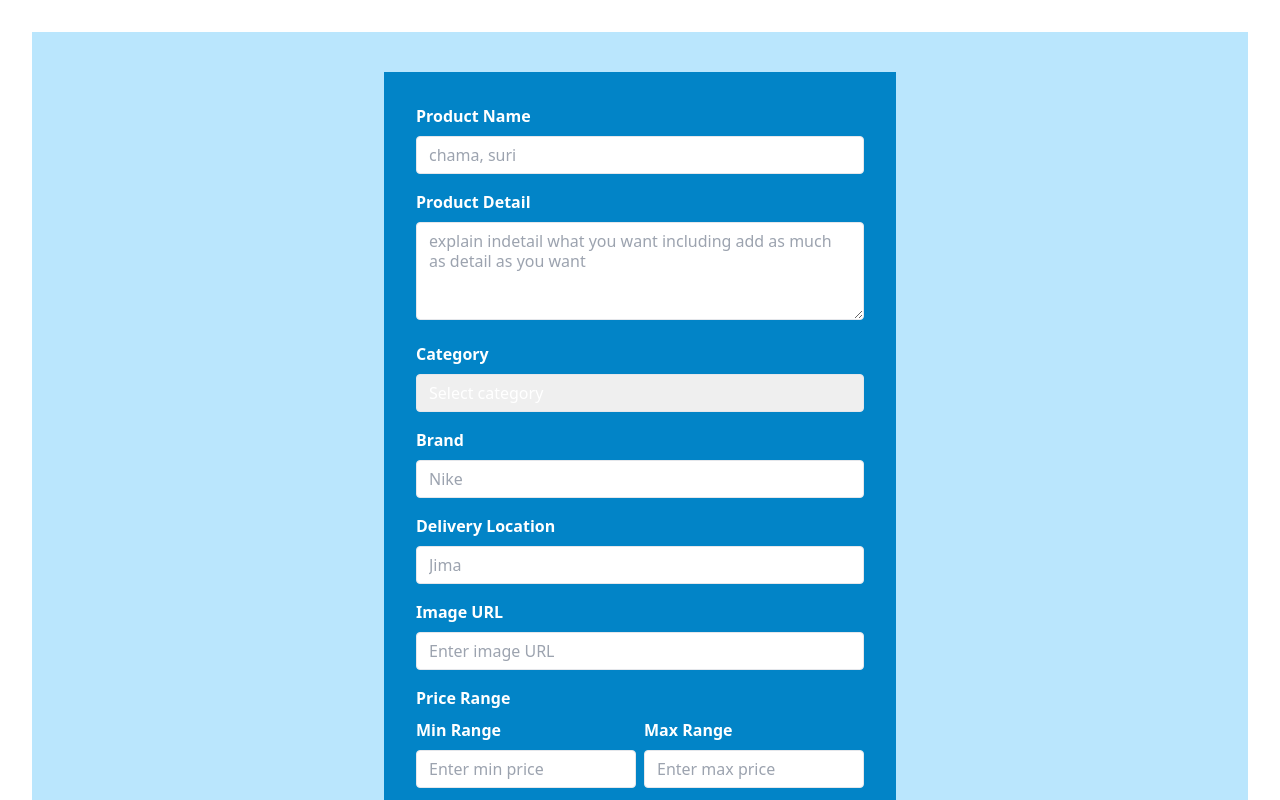
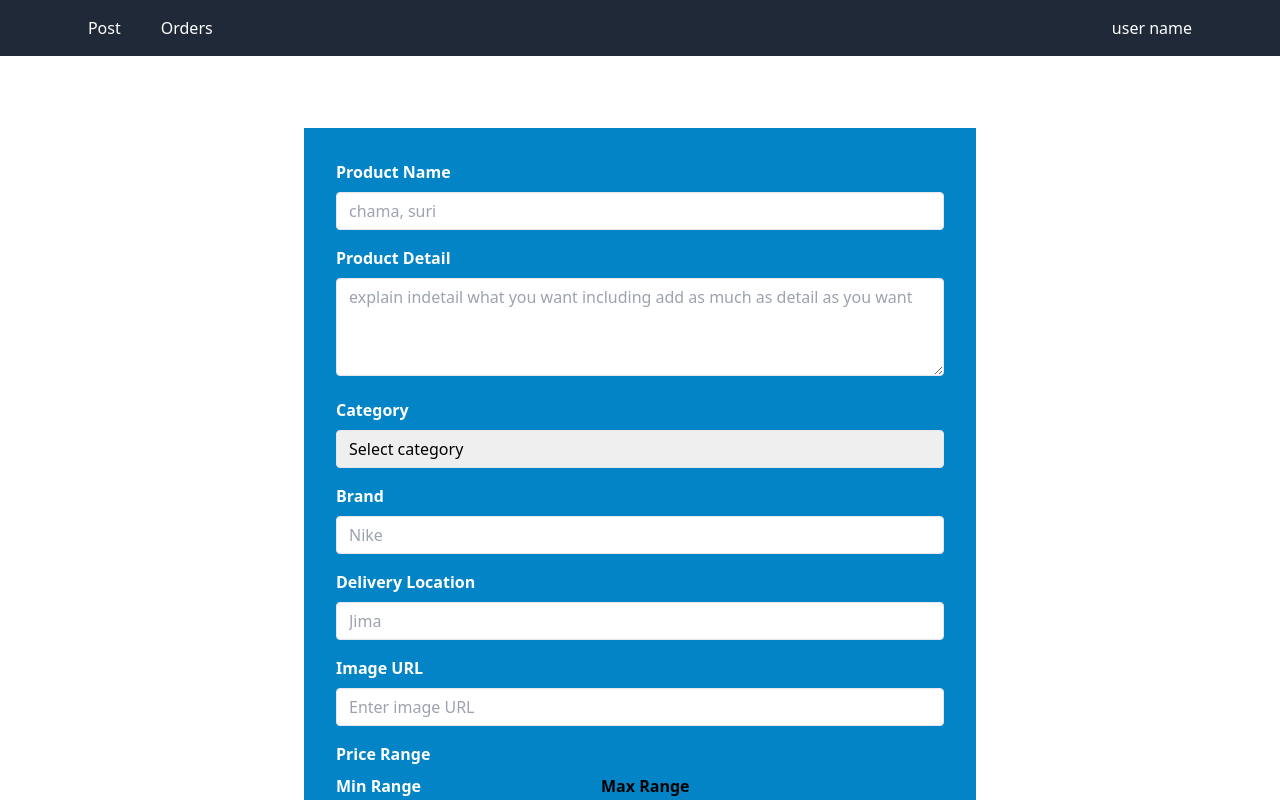
Before and after one commit to team-getaba/Digital_suq, a React (Vite) app: page /dembegnapost in a window 1280 px wide. Shown: the top 800 px of the page. Built offline with nearby package versions, Linux system fonts and the light colour scheme.

Commit message:
add NavBar

```diff
--- /dev/null
+++ b/src/component/Navbar.jsx
@@ -0,0 +1,25 @@
+import React from "react";
+
+const Navbar = ({ username }) => {
+  return (
+    <nav className="bg-gray-800 p-4 flex justify-evenly items-center text-white">
+      <div className=" w-3/4">
+        <a
+          href="/dembegnapost"
+          className="mr-10 text-white hover:text-gray-300"
+        >
+          Post
+        </a>
+        <a href="/dembegnaorders" className="text-white hover:text-gray-300">
+          Orders
+        </a>
+      </div>
+      <div>
+        <span className="mr-4 text-white">{username}</span>
+        user name
+      </div>
+    </nav>
+  );
+};
+
+export default Navbar;
--- a/src/component/OrderCard.jsx
+++ b/src/component/OrderCard.jsx
@@ -2,7 +2,7 @@ import React from "react";
 
 const OrderCard = ({ title, description, price }) => {
   return (
-    <div className="max-w-md mx-auto bg-white rounded-xl shadow-md overflow-hidden md:max-w-2xl mb-1">
+    <div className="max-w-md mx-auto bg-white rounded-xl shadow-md overflow-hidden md:max-w-2xl m-3">
       <div className="md:flex">
         <div className="p-8 w-full">
           <div className="uppercase tracking-wide text-indigo-500 font-semibold text-xl">
--- a/src/pages/DembegnaOrder.jsx
+++ b/src/pages/DembegnaOrder.jsx
@@ -1,12 +1,21 @@
 import React from "react";
 import OrderCard from "../component/OrderCard";
+import Navbar from "../component/Navbar";
 
 export const DembegnaOrder = () => {
   return (
-    <OrderCard
-      title="Product Title"
-      description="Product description goes here."
-      price="$99.99"
-    />
+    <>
+      <Navbar />
+      <OrderCard
+        title="Product Title"
+        description="Product description goes here."
+        price="$99.99"
+      />
+      <OrderCard
+        title="Product Title"
+        description="Product description goes here."
+        price="$99.99"
+      />
+    </>
   );
 };
--- a/src/pages/DembegnaPost.jsx
+++ b/src/pages/DembegnaPost.jsx
@@ -1,4 +1,5 @@
 import React, { useState } from "react";
+import Navbar from "../component/Navbar";
 
 const DembegnaPost = () => {
   const [productName, setProductName] = useState("");
@@ -17,13 +18,18 @@ const DembegnaPost = () => {
   };
 
   return (
-    <div className="p-10 m-8 bg-sky-200 text-white">
+    <>
+      <Navbar />
+      <div className="p-10 m-8  ">
         <form
           onSubmit={handleSubmit}
-        className="bg-sky-600 max-w-lg mx-auto p-8 text-white"
+          className="bg-sky-600 max-w-2xl mx-auto p-8 "
         >
           <div className="mb-4">
-          <label htmlFor="productName" className="block font-bold mb-2">
+            <label
+              htmlFor="productName"
+              className=" text-white block font-bold mb-2"
+            >
               Product Name
             </label>
             <input
@@ -36,7 +42,10 @@ const DembegnaPost = () => {
             />
           </div>
           <div className="mb-4">
-          <label htmlFor="productDetail" className="block font-bold mb-2">
+            <label
+              htmlFor="productDetail"
+              className=" text-white block font-bold mb-2"
+            >
               Product Detail
             </label>
             <textarea
@@ -49,7 +58,10 @@ const DembegnaPost = () => {
             ></textarea>
           </div>
           <div className="mb-4">
-          <label htmlFor="category" className="block font-bold mb-2">
+            <label
+              htmlFor="category"
+              className=" text-white block font-bold mb-2"
+            >
               Category
             </label>
             <select
@@ -66,7 +78,7 @@ const DembegnaPost = () => {
             </select>
           </div>
           <div className="mb-4">
-          <label htmlFor="brand" className="block font-bold mb-2">
+            <label htmlFor="brand" className=" text-white block font-bold mb-2">
               Brand
             </label>
             <input
@@ -79,7 +91,10 @@ const DembegnaPost = () => {
             />
           </div>
           <div className="mb-4">
-          <label htmlFor="deliveryLocation" className="block font-bold mb-2">
+            <label
+              htmlFor="deliveryLocation"
+              className=" text-white block font-bold mb-2"
+            >
               Delivery Location
             </label>
             <input
@@ -92,7 +107,10 @@ const DembegnaPost = () => {
             />
           </div>
           <div className="mb-4">
-          <label htmlFor="imageUrl" className="block font-bold mb-2">
+            <label
+              htmlFor="imageUrl"
+              className=" text-white block font-bold mb-2"
+            >
               Image URL
             </label>
             <input
@@ -105,12 +123,18 @@ const DembegnaPost = () => {
             />
           </div>
           <div className="mb-4">
-          <label htmlFor="priceRange" className="block font-bold mb-2">
+            <label
+              htmlFor="priceRange"
+              className=" text-white block font-bold mb-2"
+            >
               Price Range
             </label>
             <div className="flex">
               <div className="mr-2">
-              <label htmlFor="priceRangeMin" className="block font-bold mb-2">
+                <label
+                  htmlFor="priceRangeMin"
+                  className=" text-white block font-bold mb-2"
+                >
                   Min Range
                 </label>
                 <input
@@ -139,12 +163,13 @@ const DembegnaPost = () => {
           </div>
           <button
             type="submit"
-          className="bg-blue-500 hover:bg-blue-700 text-white font-bold py-2 px-4 rounded focus:outline-none focus:shadow-outline w-full"
+            className="bg-green-500 hover:bg-green-700  font-bold py-2 px-4 rounded focus:outline-none focus:shadow-outline w-full"
           >
             Submit
           </button>
         </form>
       </div>
+    </>
   );
 };
 
```
Lines whose indentation alone changed are shown as unchanged.
